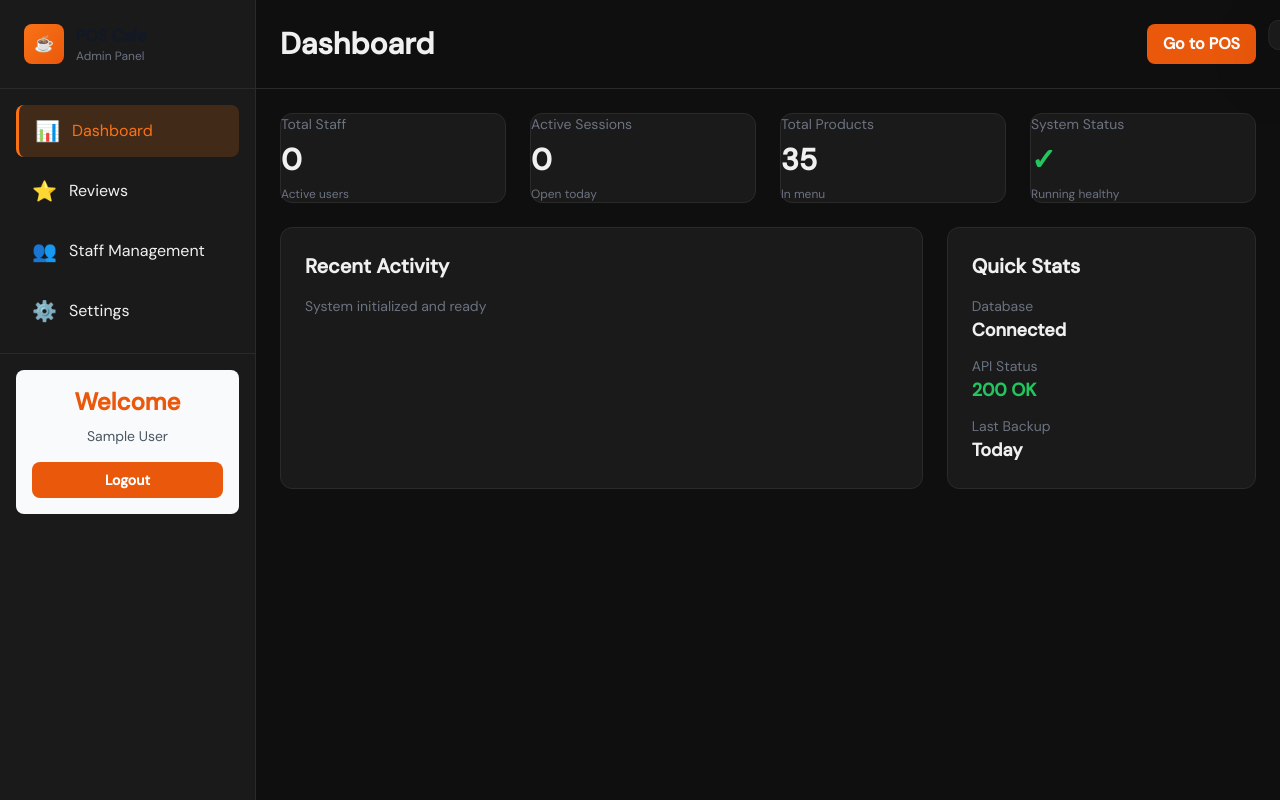
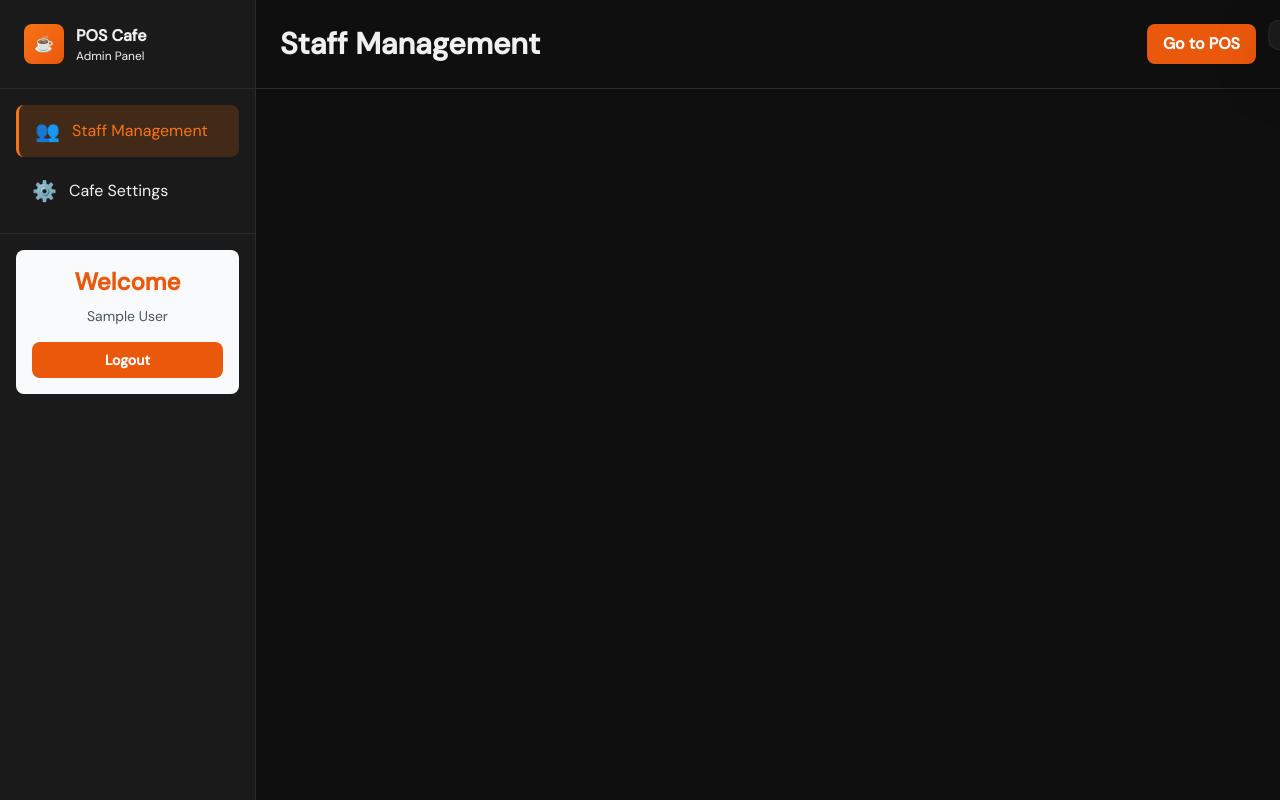
Before and after one commit to Divy2308/Cafe-POS, a Flask app: page /admin in a window 1280 px wide. Run offline with Flask 3, Linux system fonts and the light colour scheme; the visitor is signed in with stand-in values (Sample User, id 1); data comes from the database, SQL or seed files in the repository; data that the repository does not hold is empty; some libraries are stand-ins or nearby versions.

Commit message:
Admin panel restructuring: remove dashboard/reviews, add café settings management

```diff
--- a/app.py
+++ b/app.py
@@ -145,6 +145,18 @@ class PaymentMethod(db.Model):
     type = db.Column(db.String(20), nullable=False)  # cash, digital, upi
     enabled = db.Column(db.Boolean, default=True)
     upi_id = db.Column(db.String(100), default='')
+
+class CafeSettings(db.Model):
+    id = db.Column(db.Integer, primary_key=True)
+    name = db.Column(db.String(100), default='POS Cafe')
+    phone = db.Column(db.String(20), default='')
+    email = db.Column(db.String(120), default='')
+    address = db.Column(db.Text, default='')
+    open_time = db.Column(db.String(5), default='09:00')  # HH:MM format
+    close_time = db.Column(db.String(5), default='22:00')  # HH:MM format
+    tax_rate = db.Column(db.Float, default=5.0)
+    created_at = db.Column(db.DateTime, default=datetime.utcnow)
+    updated_at = db.Column(db.DateTime, default=datetime.utcnow, onupdate=datetime.utcnow)
 
 class Session(db.Model):
     id = db.Column(db.Integer, primary_key=True)
@@ -1638,6 +1650,46 @@ def delete_user(uid):
     db.session.delete(user)
     db.session.commit()
     return jsonify({'ok': True})
+
+# ─── API: Cafe Settings ─────────────────────────────────
+@app.route('/api/cafe-settings', methods=['GET'])
+def get_cafe_settings():
+    settings = CafeSettings.query.first()
+    if not settings:
+        settings = CafeSettings()
+        db.session.add(settings)
+        db.session.commit()
+
+    return jsonify({
+        'name': settings.name,
+        'phone': settings.phone,
+        'email': settings.email,
+        'address': settings.address,
+        'open_time': settings.open_time,
+        'close_time': settings.close_time,
+        'tax_rate': settings.tax_rate
+    })
+
+@app.route('/api/cafe-settings', methods=['POST'])
+@admin_required
+def save_cafe_settings():
+    settings = CafeSettings.query.first()
+    if not settings:
+        settings = CafeSettings()
+
+    d = request.json or {}
+    settings.name = (d.get('name') or '').strip() or settings.name
+    settings.phone = (d.get('phone') or '').strip()
+    settings.email = (d.get('email') or '').strip()
+    settings.address = (d.get('address') or '').strip()
+    settings.open_time = (d.get('open_time') or '').strip()
+    settings.close_time = (d.get('close_time') or '').strip()
+    settings.tax_rate = float(d.get('tax_rate', 5.0))
+
+    db.session.add(settings)
+    db.session.commit()
+
+    return jsonify({'ok': True, 'message': 'Cafe settings saved successfully'})
 
 # ─── API: Reviews and Tips ─────────────────────────────────
 @app.route('/api/orders/<int:oid>/review', methods=['POST'])
--- a/templates/admin_dashboard.html
+++ b/templates/admin_dashboard.html
@@ -9,31 +9,23 @@
         <div class="p-6 border-b border-border">
             <div class="flex items-center space-x-3">
                 <div class="w-10 h-10 brand-gradient text-white rounded-lg flex items-center justify-center">
-                    <span class="text-gray-900 font-bold">☕</span>
+                    <span class=" font-bold">☕</span>
                 </div>
                 <div>
-                    <div class="font-bold text-gray-900">POS Cafe</div>
-                    <div class="text-xs text-gray-500">Admin Panel</div>
+                    <div class="font-bold ">POS Cafe</div>
+                    <div class="text-xs ">Admin Panel</div>
                 </div>
             </div>
         </div>
 
         <nav class="p-4 space-y-2">
-            <button onclick="switchTab('overview')" class="nav-link w-full text-left px-4 py-3 rounded-lg transition-all flex items-center space-x-3 active">
-                <span class="text-xl">📊</span>
-                <span>Dashboard</span>
-            </button>
-            <button onclick="switchTab('reviews')" class="nav-link w-full text-left px-4 py-3 rounded-lg transition-all flex items-center space-x-3">
-                <span class="text-xl">⭐</span>
-                <span>Reviews</span>
-            </button>
-            <button onclick="switchTab('users')" class="nav-link w-full text-left px-4 py-3 rounded-lg transition-all flex items-center space-x-3">
+            <button onclick="switchTab('users')" class="nav-link w-full text-left px-4 py-3 rounded-lg transition-all flex items-center space-x-3 active">
                 <span class="text-xl">👥</span>
                 <span>Staff Management</span>
             </button>
             <button onclick="switchTab('settings')" class="nav-link w-full text-left px-4 py-3 rounded-lg transition-all flex items-center space-x-3">
                 <span class="text-xl">⚙️</span>
-                <span>Settings</span>
+                <span>Cafe Settings</span>
             </button>
         </nav>
 
@@ -52,7 +44,7 @@
     <div class="flex-1 overflow-auto">
         <!-- Top Bar -->
         <div class="border-b border-border p-6 flex justify-between items-center">
-            <h1 class="text-3xl font-bold" id="pageTitle">Dashboard</h1>
+            <h1 class="text-3xl font-bold" id="pageTitle">Staff Management</h1>
             <div class="flex items-center space-x-4">
                 <button onclick="goToPOS()" class="bg-brand-600 hover:bg-brand-700 text-white px-4 py-2 rounded-lg font-semibold transition">
                     Go to POS
@@ -62,8 +54,8 @@
 
         <!-- Content Area -->
         <div class="p-6">
-            <!-- Dashboard Tab -->
-            <div id="overview-tab" class="tab-content">
+            <!-- Dashboard Tab - HIDDEN -->
+            <div id="overview-tab" class="tab-content hidden">
                 <div class="grid grid-cols-1 md:grid-cols-4 gap-6 mb-6">
                     <div class="card">
                         <div class="text-gray-500 text-sm mb-2">Total Staff</div>
@@ -196,7 +188,7 @@
 
             <!-- Settings Tab -->
             <div id="settings-tab" class="tab-content hidden">
-                <h2 class="text-2xl font-bold mb-6">System Settings</h2>
+                <h2 class="text-2xl font-bold mb-6">Cafe Settings</h2>
 
                 <div class="grid grid-cols-1 lg:grid-cols-3 gap-6">
                     <!-- Cafe Settings -->
@@ -206,25 +198,25 @@
                             <div class="space-y-4">
                                 <div>
                                     <label class="block text-sm text-gray-500 mb-2">Cafe Name</label>
-                                    <input type="text" id="cafeName" placeholder="Enter cafe name" class="w-full bg-card border border-border text-gray-900 px-4 py-2 rounded-lg">
+                                    <input type="text" id="cafeName" placeholder="Enter cafe name" class="w-full bg-card border border-border  px-4 py-2 rounded-lg">
                                 </div>
                                 <div>
                                     <label class="block text-sm text-gray-500 mb-2">Phone Number</label>
-                                    <input type="tel" id="cafePhone" placeholder="+91-XXXX-XXX-XXX" class="w-full bg-card border border-border text-gray-900 px-4 py-2 rounded-lg">
+                                    <input type="tel" id="cafePhone" placeholder="+91-XXXX-XXX-XXX" class="w-full bg-card border border-border  px-4 py-2 rounded-lg">
                                 </div>
                                 <div>
                                     <label class="block text-sm text-gray-500 mb-2">Email</label>
-                                    <input type="email" id="cafeEmail" placeholder="contact@cafe.com" class="w-full bg-card border border-border text-gray-900 px-4 py-2 rounded-lg">
+                                    <input type="email" id="cafeEmail" placeholder="contact@cafe.com" class="w-full bg-card border border-border  px-4 py-2 rounded-lg">
                                 </div>
                                 <div>
                                     <label class="block text-sm text-gray-500 mb-2">Address</label>
-                                    <textarea id="cafeAddress" placeholder="Enter full address" rows="3" class="w-full bg-card border border-border text-gray-900 px-4 py-2 rounded-lg"></textarea>
+                                    <textarea id="cafeAddress" placeholder="Enter full address" rows="3" class="w-full bg-card border border-border  px-4 py-2 rounded-lg"></textarea>
                                 </div>
                                 <div>
                                     <label class="block text-sm text-gray-500 mb-2">Operating Hours</label>
                                     <div class="grid grid-cols-2 gap-4">
-                                        <input type="time" id="openTime" class="bg-card border border-border text-gray-900 px-4 py-2 rounded-lg">
-                                        <input type="time" id="closeTime" class="bg-card border border-border text-gray-900 px-4 py-2 rounded-lg">
+                                        <input type="time" id="openTime" class="bg-card border border-border  px-4 py-2 rounded-lg">
+                                        <input type="time" id="closeTime" class="bg-card border border-border  px-4 py-2 rounded-lg">
                                     </div>
                                 </div>
                             </div>
@@ -234,8 +226,8 @@
                             <h3 class="text-xl font-bold mb-4">Tax Settings</h3>
                             <div class="space-y-4">
                                 <div>
-                                    <label class="block text-sm text-gray-500 mb-2">Default Tax Rate (%)</label>
-                                    <input type="number" id="taxRate" placeholder="5" min="0" max="100" class="w-full bg-card border border-border text-gray-900 px-4 py-2 rounded-lg">
+                                    <label class="block text-sm  mb-2">Default Tax Rate (%)</label>
+                                    <input type="number" id="taxRate" placeholder="5" min="0" max="100" class="w-full bg-card border border-border  px-4 py-2 rounded-lg">
                                 </div>
                             </div>
                         </div>
@@ -248,7 +240,7 @@
                             <button onclick="saveCafeSettings()" class="w-full bg-brand-600 hover:bg-brand-700 text-white py-2 rounded-lg font-semibold transition">
                                 Save Changes
                             </button>
-                            <button onclick="resetSettings()" class="w-full bg-card hover:bg-[#2a2a2a] text-gray-900 py-2 rounded-lg font-semibold transition border border-border">
+                            <button onclick="resetSettings()" class="w-full bg-card hover:bg-[#2a2a2a]  py-2 rounded-lg font-semibold transition border border-border">
                                 Reset
                             </button>
                             <div class="border border-border rounded-lg p-4 mt-6">
@@ -272,19 +264,19 @@
         <div class="space-y-4">
             <div>
                 <label class="block text-sm text-gray-500 mb-2">Full Name</label>
-                <input type="text" id="newUserName" placeholder="John Doe" class="w-full bg-card border border-border text-gray-900 px-4 py-2 rounded-lg">
+                <input type="text" id="newUserName" placeholder="John Doe" class="w-full bg-card border border-border  px-4 py-2 rounded-lg">
             </div>
             <div>
                 <label class="block text-sm text-gray-500 mb-2">Email</label>
-                <input type="email" id="newUserEmail" placeholder="john@cafe.com" class="w-full bg-card border border-border text-gray-900 px-4 py-2 rounded-lg">
+                <input type="email" id="newUserEmail" placeholder="john@cafe.com" class="w-full bg-card border border-border  px-4 py-2 rounded-lg">
             </div>
             <div>
                 <label class="block text-sm text-gray-500 mb-2">Password</label>
-                <input type="password" id="newUserPassword" placeholder="••••••" class="w-full bg-card border border-border text-gray-900 px-4 py-2 rounded-lg">
+                <input type="password" id="newUserPassword" placeholder="••••••" class="w-full bg-card border border-border  px-4 py-2 rounded-lg">
             </div>
             <div>
                 <label class="block text-sm text-gray-500 mb-2">Role</label>
-                <select id="newUserRole" class="w-full bg-card border border-border text-gray-900 px-4 py-2 rounded-lg">
+                <select id="newUserRole" class="w-full bg-card border border-border  px-4 py-2 rounded-lg">
                     <option value="cashier">Cashier</option>
                     <option value="kitchen">Kitchen Staff</option>
                     <option value="manager">Manager</option>
@@ -292,7 +284,7 @@
             </div>
         </div>
         <div class="flex gap-3 mt-6">
-            <button onclick="closeAddUserModal()" class="flex-1 bg-card hover:bg-[#2a2a2a] text-gray-900 py-2 rounded-lg font-semibold transition border border-border">
+            <button onclick="closeAddUserModal()" class="flex-1 bg-card hover:bg-[#2a2a2a]  py-2 rounded-lg font-semibold transition border border-border">
                 Cancel
             </button>
             <button onclick="addStaffMember()" class="flex-1 bg-brand-600 hover:bg-brand-700 text-white py-2 rounded-lg font-semibold transition">
@@ -303,7 +295,7 @@
 </div>
 
 <script>
-let currentTab = 'overview';
+let currentTab = 'users';
 
 function switchTab(tab) {
     // Hide all tabs
@@ -318,18 +310,14 @@ function switchTab(tab) {
 
     // Update page title
     const titles = {
-        'overview': 'Dashboard',
-        'reviews': 'Customer Reviews',
         'users': 'Staff Management',
-        'settings': 'System Settings'
+        'settings': 'Cafe Settings'
     };
     document.getElementById('pageTitle').textContent = titles[tab];
 
     // Load data for specific tab
     if (tab === 'users') {
         loadStaff();
-    } else if (tab === 'reviews') {
-        loadReviews();
     }
 }
 
@@ -489,7 +477,32 @@ async function loadReviews() {
 }
 
 function saveCafeSettings() {
-    toast('Settings saved successfully', 'success');
+    const settings = {
+        name: document.getElementById('cafeName').value,
+        phone: document.getElementById('cafePhone').value,
+        email: document.getElementById('cafeEmail').value,
+        address: document.getElementById('cafeAddress').value,
+        open_time: document.getElementById('openTime').value,
+        close_time: document.getElementById('closeTime').value,
+        tax_rate: parseFloat(document.getElementById('taxRate').value) || 0
+    };
+
+    fetch('/api/cafe-settings', {
+        method: 'POST',
+        headers: { 'Content-Type': 'application/json' },
+        body: JSON.stringify(settings)
+    })
+    .then(r => {
+        if (r.ok) {
+            toast('Cafe settings saved successfully', 'success');
+        } else {
+            toast('Error saving settings', 'error');
+        }
+    })
+    .catch(error => {
+        console.error('Error:', error);
+        toast('Error saving settings', 'error');
+    });
 }
 
 function resetSettings() {
@@ -512,10 +525,29 @@ function goToPOS() {
 
 // Load initial data
 document.addEventListener('DOMContentLoaded', () => {
-    fetch('/api/products/all').then(r => r.ok && r.json().then(d => {
-        document.getElementById('totalProducts').textContent = d.products.length;
-    })).catch(console.error);
+    // Load staff data on page load
+    loadStaff();
+    loadCafeSettings();
 });
+
+async function loadCafeSettings() {
+    try {
+        const response = await fetch('/api/cafe-settings');
+        if (response.ok) {
+            const settings = await response.json();
+            document.getElementById('cafeName').value = settings.name || '';
+            document.getElementById('cafePhone').value = settings.phone || '';
+            document.getElementById('cafeEmail').value = settings.email || '';
+            document.getElementById('cafeAddress').value = settings.address || '';
+            document.getElementById('openTime').value = settings.open_time || '';
+            document.getElementById('closeTime').value = settings.close_time || '';
+            document.getElementById('taxRate').value = settings.tax_rate || '';
+        }
+    } catch (error) {
+        console.log('Cafe settings not yet configured');
+    }
+}
+
 </script>
 </body>
 {% endblock %}
```
